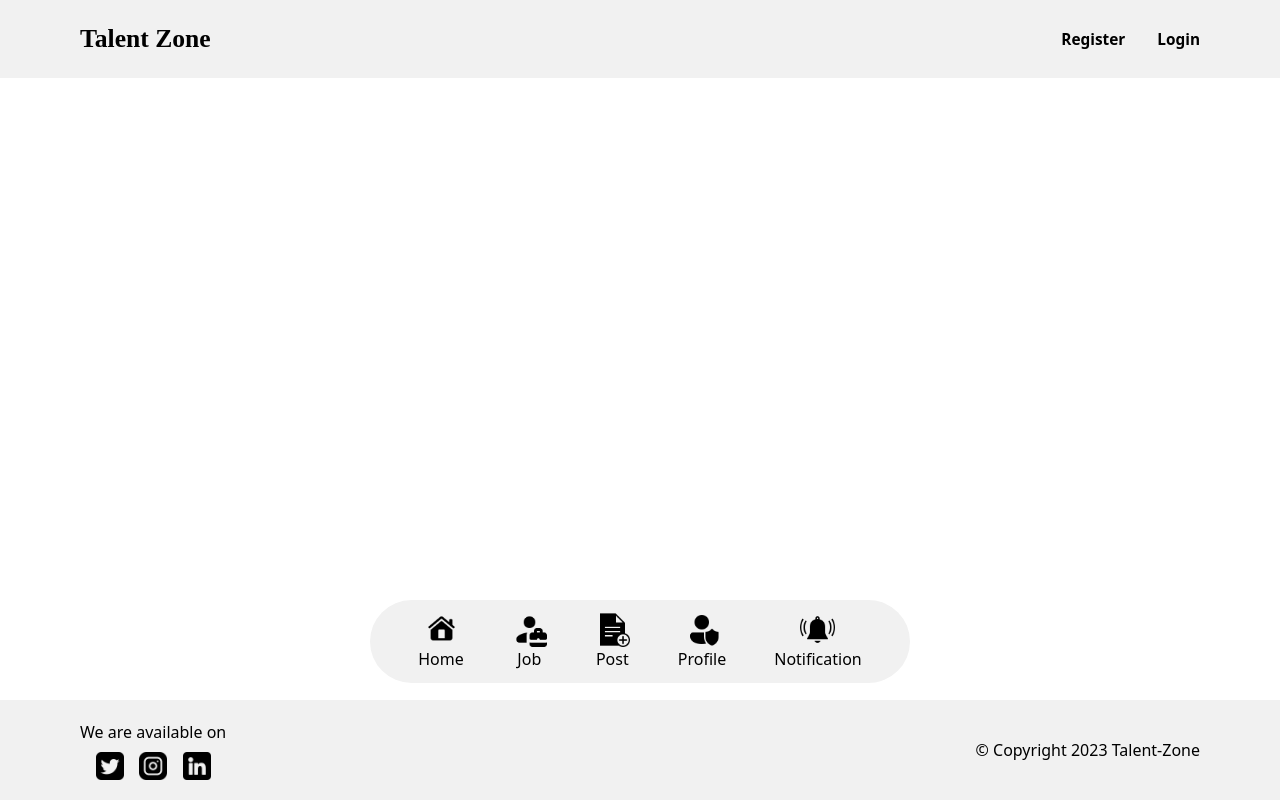
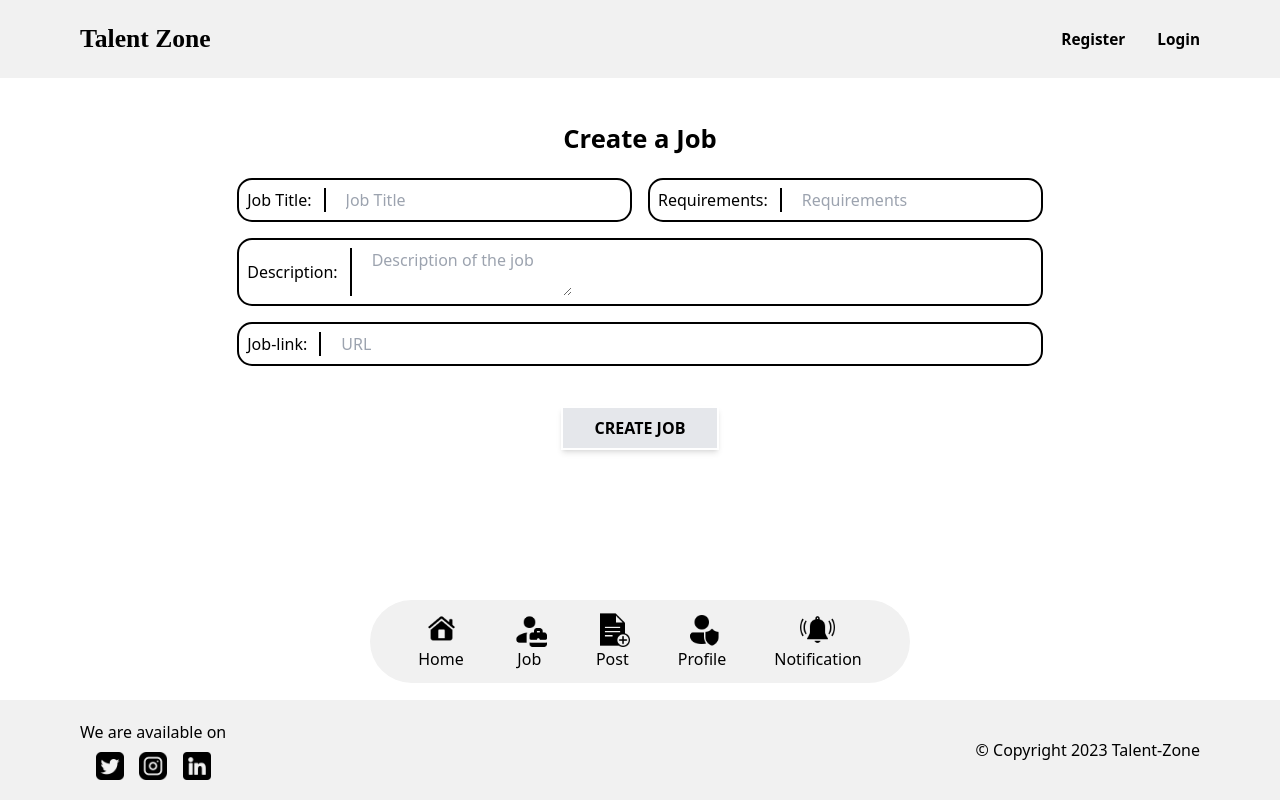
Before and after one commit to Ankitsharma991/hiring_portal_challenge_codepth, a React (Create React App) app: page /new-job in a window 1280 px wide. Built offline with nearby package versions, Linux system fonts and the light colour scheme.

Commit message:
completed:: create job component

```diff
--- a/src/App.js
+++ b/src/App.js
@@ -7,6 +7,8 @@ import Floatnav from "./components/Floatnav";
 import Homepage from "./components/Homepage";
 import LoginCard from "./components/auth/LoginCard";
 import SignupCard from "./components/auth/SignupCard";
+import Job from "./components/Job";
+import NewJob from "./components/NewJob";
 
 function App() {
   return (
@@ -17,6 +19,8 @@ function App() {
           <Route path="/" element={<Homepage />} />
           <Route path="/login" element={<LoginCard />} />
           <Route path="/signup" element={<SignupCard />} />
+          <Route path="/jobs" element={<Job />} />
+          <Route path="/new-job" element={<NewJob />} />
         </Routes>
         <Floatnav />
         <Footer />
--- a/src/components/Floatnav.js
+++ b/src/components/Floatnav.js
@@ -4,12 +4,14 @@ import NewJob from "../assets/images/new-job.png";
 import Notification from "../assets/images/notifications.png";
 import Job from "../assets/images/job.png";
 import Profile from "../assets/images/user.png";
+import { Link } from "react-router-dom";
 
 const Floatnav = () => {
   return (
     <Fragment>
       <div className="lg:bottom-[25vh] md:bottom-[25vh] bottom-[30.5vh] flex justify-center absolute w-full">
         <div className="flex bg-#f1f1f1 lg:px-12 px-5 py-3 rounded-[50px] fixed justify-center lg:gap-12 gap-5 items-center ">
+          <Link to="/">
             <div className="flex hover:text-blue-500 flex-col items-center text-center hover:cursor-pointer hover:scale-[1.1] active:scale-[1.1] active:font-bold hover:font-bold">
               <img
                 className="lg:h-[35px] lg:w-[35px] h-[20px] w-[20px]"
@@ -18,6 +20,9 @@ const Floatnav = () => {
               />
               <p>Home</p>
             </div>
+          </Link>
+
+          <Link to="/jobs">
             <div className="flex hover:text-blue-500 flex-col items-center text-center hover:border-b-black hover:cursor-pointer hover:scale-[1.1] active:scale-[1.1] active:font-bold hover:font-bold">
               <img
                 className="lg:h-[35px] lg:w-[35px] h-[20px] w-[20px]"
@@ -26,6 +31,9 @@ const Floatnav = () => {
               />
               <p>Job</p>
             </div>
+          </Link>
+
+          <Link to="/new-job">
             <div className="flex hover:text-blue-500 flex-col items-center text-center hover:cursor-pointer hover:scale-[1.1] active:scale-[1.1] active:font-bold hover:font-bold">
               <img
                 className="lg:h-[35px] lg:w-[35px] h-[20px] w-[20px]"
@@ -34,6 +42,9 @@ const Floatnav = () => {
               />
               <p>Post</p>
             </div>
+          </Link>
+
+          <Link to="/profile">
             <div className="flex hover:text-blue-500 flex-col items-center text-center hover:cursor-pointer hover:scale-[1.1] active:scale-[1.1] active:font-bold hover:font-bold">
               <img
                 className="lg:h-[35px] lg:w-[35px] h-[20px] w-[20px]"
@@ -42,6 +53,9 @@ const Floatnav = () => {
               />
               <p>Profile</p>
             </div>
+          </Link>
+
+          <Link to="/notifications">
             <div className="flex hover:text-blue-500 flex-col items-center text-center hover:cursor-pointer hover:scale-[1.1] active:scale-[1.1] active:font-bold hover:font-bold">
               <img
                 className="lg:h-[35px] lg:w-[35px] h-[20px] w-[20px]"
@@ -50,6 +64,7 @@ const Floatnav = () => {
               />
               <p>Notification</p>
             </div>
+          </Link>
         </div>
       </div>
     </Fragment>
--- /dev/null
+++ b/src/components/Job.js
@@ -0,0 +1,31 @@
+import React, { Fragment } from "react";
+import { FaAngleDown } from "react-icons/fa6";
+import { FaAngleUp } from "react-icons/fa6";
+import { IoFilter } from "react-icons/io5";
+
+const Job = () => {
+  return (
+    <Fragment>
+      <div className="absolute flex justify-start top-[15%] w-full">
+        <div className="font-bold lg:text-[2vmax] text-[3vmax] text-center">
+          <p className="text-center justify-center">Find Your Dream Job</p>
+        </div>
+        <div>
+          <div></div>
+          <div></div>
+        </div>
+      </div>
+    </Fragment>
+  );
+};
+
+export default Job;
+
+//             <div>
+//               <IoSearch />
+//               <input
+//                 type="text"
+//                 placeholder="Search Jobs with keywords/titles/role etc"
+//               />
+//             </div>
+//           </div>
--- /dev/null
+++ b/src/components/NewJob.js
@@ -0,0 +1,73 @@
+import React, { Fragment, useState } from "react";
+import { IoSearch } from "react-icons/io5";
+
+const NewJob = () => {
+  return (
+    <Fragment>
+      <div className="absolute flex justify-center top-[15%] w-full">
+        <div className="flex flex-col items-center justify-center">
+          <h1 className="font-bold lg:text-[2vmax] text-[3vmax] text-center">
+            Create a Job
+          </h1>
+          <div>
+            <form className="flex flex-col justify-between items-center mt-5">
+              <div className="grid md:grid-cols-2 grid-cols-1 gap-4 mx-2">
+                <div
+                  id="job-title"
+                  className="flex w-full border-2 border-black rounded-[15px] bg-white px-2 py-2 gap-3 h-fit  items-center"
+                >
+                  <label htmlFor="job_title">Job Title:</label>
+                  <input
+                    type="text"
+                    placeholder="Job Title"
+                    className="outline-none text-start border-l-2 border-black pl-5"
+                  />
+                </div>
+
+                <div
+                  id="skills"
+                  className="flex w-full border-2 border-black rounded-[15px] bg-white px-2 py-2  h-fit gap-3  items-center"
+                >
+                  <label htmlFor="skills">Requirements:</label>
+                  <input
+                    type="text"
+                    className="outline-none text-start border-l-2 border-black pl-5 w-3/4"
+                    placeholder="Requirements"
+                  />
+                </div>
+                <div
+                  id="description"
+                  className="flex w-full md:col-span-2 col-span-1 border-2 border-black rounded-[15px] bg-white px-2 py-2  h-fit gap-3  items-center"
+                >
+                  <label htmlFor="Description">Description:</label>
+                  <textarea
+                    placeholder="Description of the job"
+                    className="outline-none text-start border-l-2 border-black pl-5"
+                  ></textarea>
+                </div>
+                <div
+                  id="link"
+                  className="flex w-full md:col-span-2 col-span-1 border-2 border-black rounded-[15px] bg-white px-2 py-2  h-fit gap-3  items-center"
+                >
+                  <label htmlFor="link">Job-link:</label>
+                  <input
+                    type="text"
+                    placeholder="URL"
+                    className="outline-none text-start border-l-2 border-black pl-5"
+                  />
+                </div>
+              </div>
+              <div className="flex">
+                <button className="border-2 border-white w-fit h-fit px-8 py-2 font-bold uppercase md:mt-10 mt-4 bg-gray-200 shadow-md ">
+                  Create Job
+                </button>
+              </div>
+            </form>
+          </div>
+        </div>
+      </div>
+    </Fragment>
+  );
+};
+
+export default NewJob;
```
Lines whose indentation alone changed are shown as unchanged.
